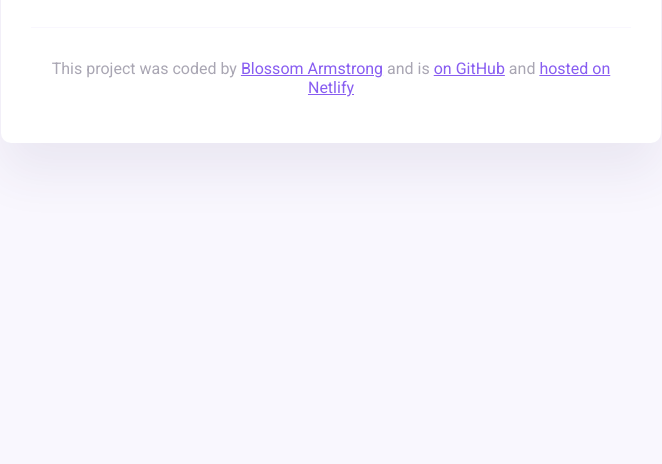
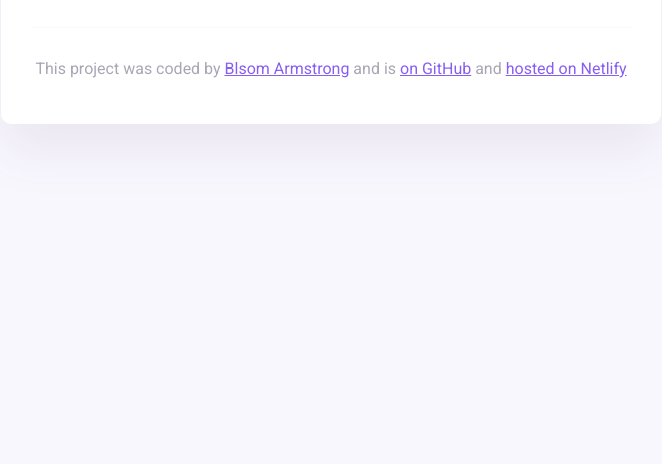
Before and after one commit to BLSSMA/Weather-App-Project, a website built with Parcel: page index.html in a window 1280 px wide. Shown: the part 336-800 px from the top of the page, without its empty margins (309-971 px from the left). Built offline with nearby package versions, Linux system fonts and the light colour scheme.

Commit message:
testing connection

```diff
--- a/index.html
+++ b/index.html
@@ -50,7 +50,7 @@
           <a
             href="https://www.shecodes.io/graduates/123692-blossom-armstrong"
             target="_blank"
-            >Blossom Armstrong</a
+            >Blsom Armstrong</a
           >
           and is
           <a href="https://github.com/BLSSMA?tab=repositories" target="_blank">
```
